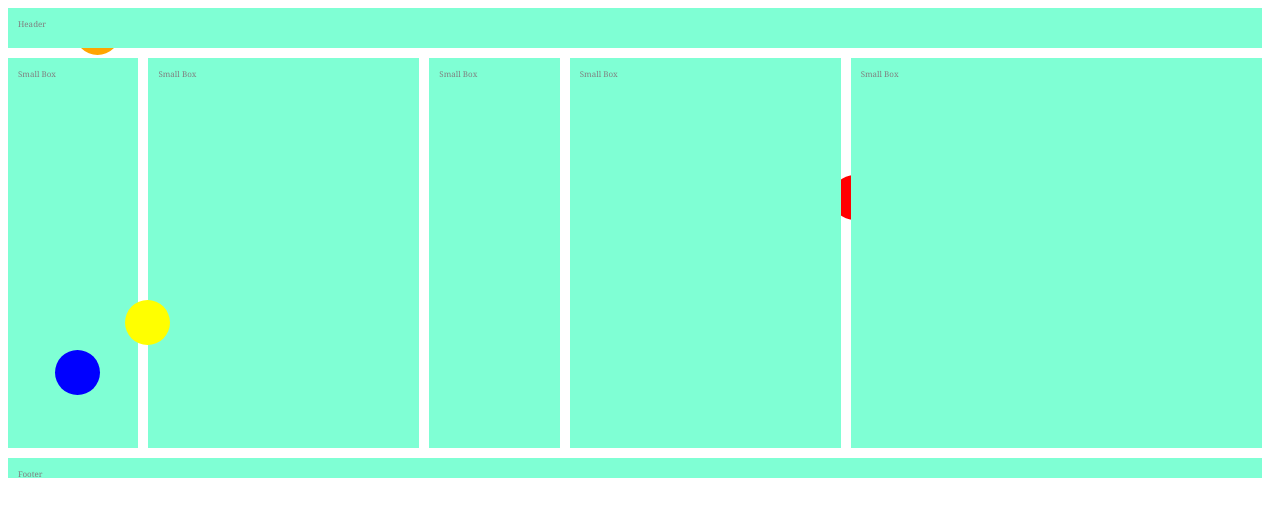
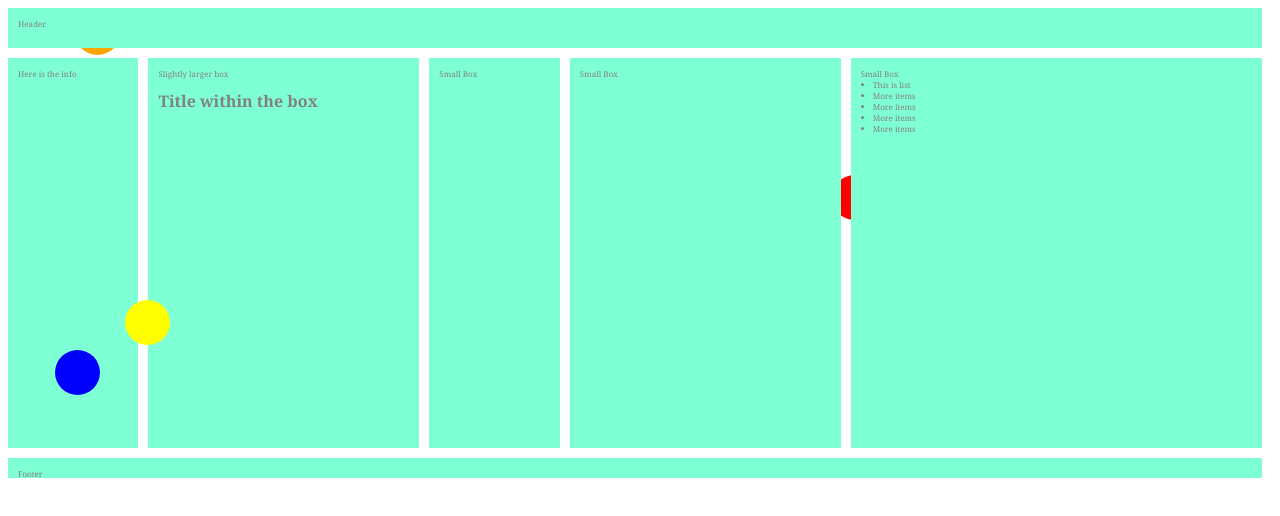
Before and after one commit to Evensonm/Picasso, a plain HTML site: page index.html in a window 1280 px wide. Drawn offline with Linux system fonts and the light colour scheme.

Commit message:
Added wording

```diff
--- a/index.html
+++ b/index.html
@@ -9,11 +9,19 @@
 <body>
     <div class="parent">
         <header>Header</header>
+        <div class="box">Here is the info</div>
+        <div class="box">Slightly larger box
+            <h1> Title within the box </h1>
+        </div>
         <div class="box">Small Box</div>
         <div class="box">Small Box</div>
-        <div class="box">Small Box</div>
-        <div class="box">Small Box</div>
-        <div class="box">Small Box</div>
+        <div class="box">Small Box
+            <li>This is list</li>
+            <li>More items </li>
+            <li>More items </li>
+            <li>More items </li>
+            <li>More items </li>
+        </div>
         <footer>Footer</footer>
         <span class="dot1"></span>
         <span class="dot2"></span>
```
